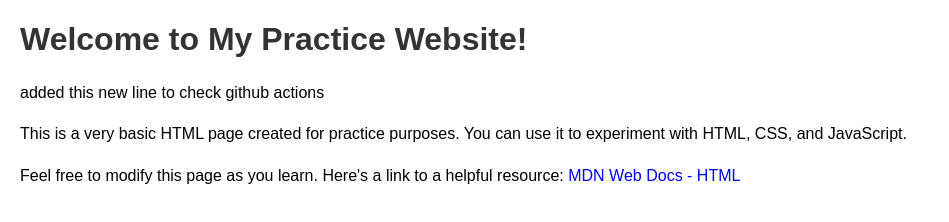
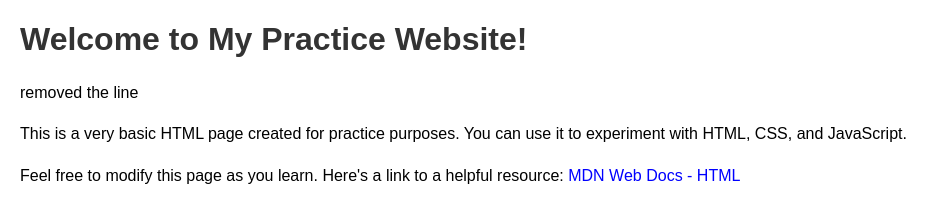
Before and after one commit to chfrchko5/workflow-project, a plain HTML site: page index.html in a window 1280 px wide. Shown: the whole page, without its empty margins (0-949 px from the left). Drawn offline with Linux system fonts and the light colour scheme.

```diff
--- a/index.html
+++ b/index.html
@@ -26,7 +26,7 @@
 </head>
 <body>
     <h1>Welcome to My Practice Website!</h1>
-    <p>added this new line to check github actions</p>
+    <p>removed the line</p>
     <p>This is a very basic HTML page created for practice purposes. You can use it to experiment with HTML, CSS, and JavaScript.</p>
     <p>Feel free to modify this page as you learn. Here's a link to a helpful resource: <a href="https://developer.mozilla.org/en-US/docs/Web/HTML" target="_blank">MDN Web Docs - HTML</a></p>
 </body>
```
Also changed, not shown: 1 other file.
